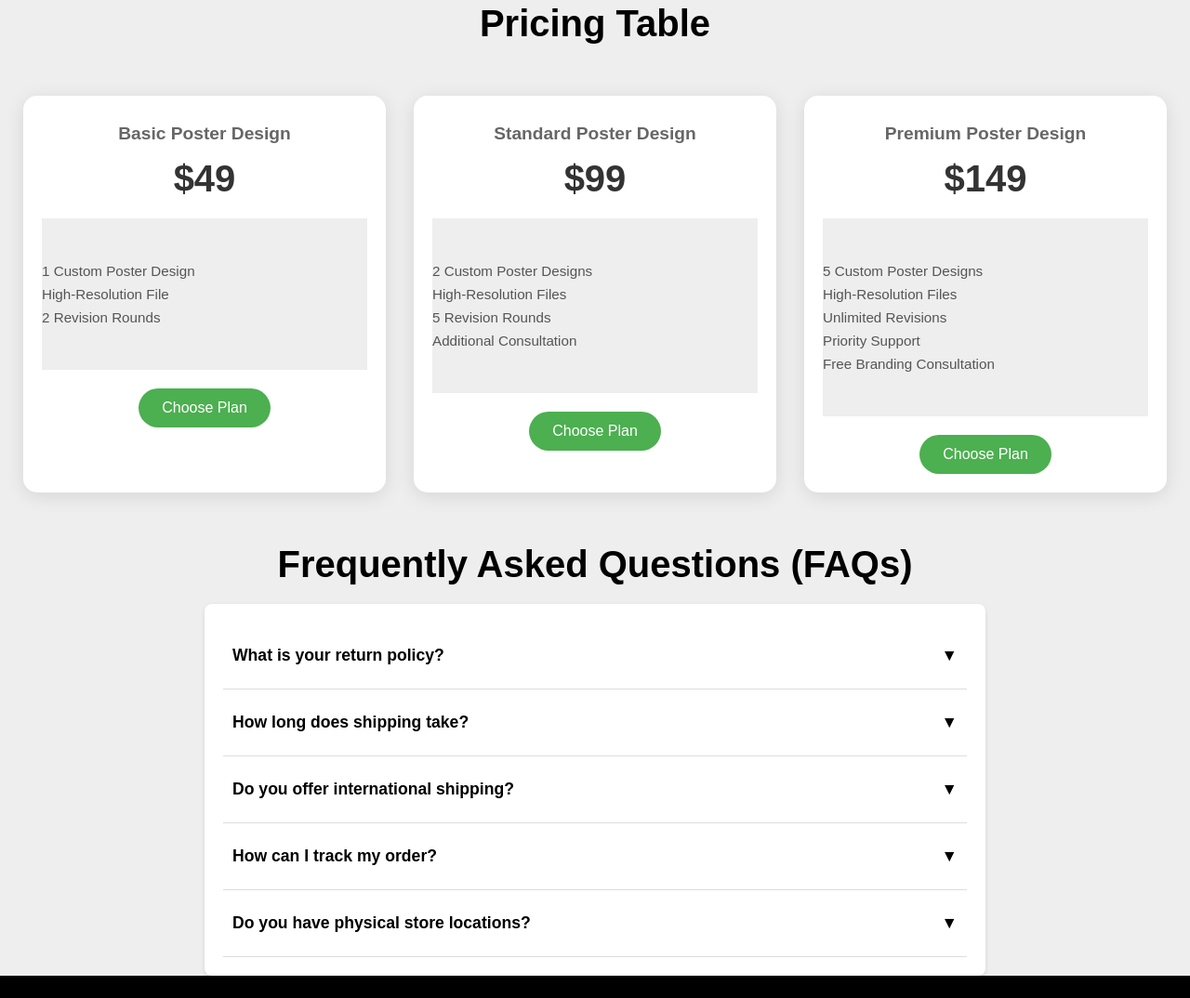
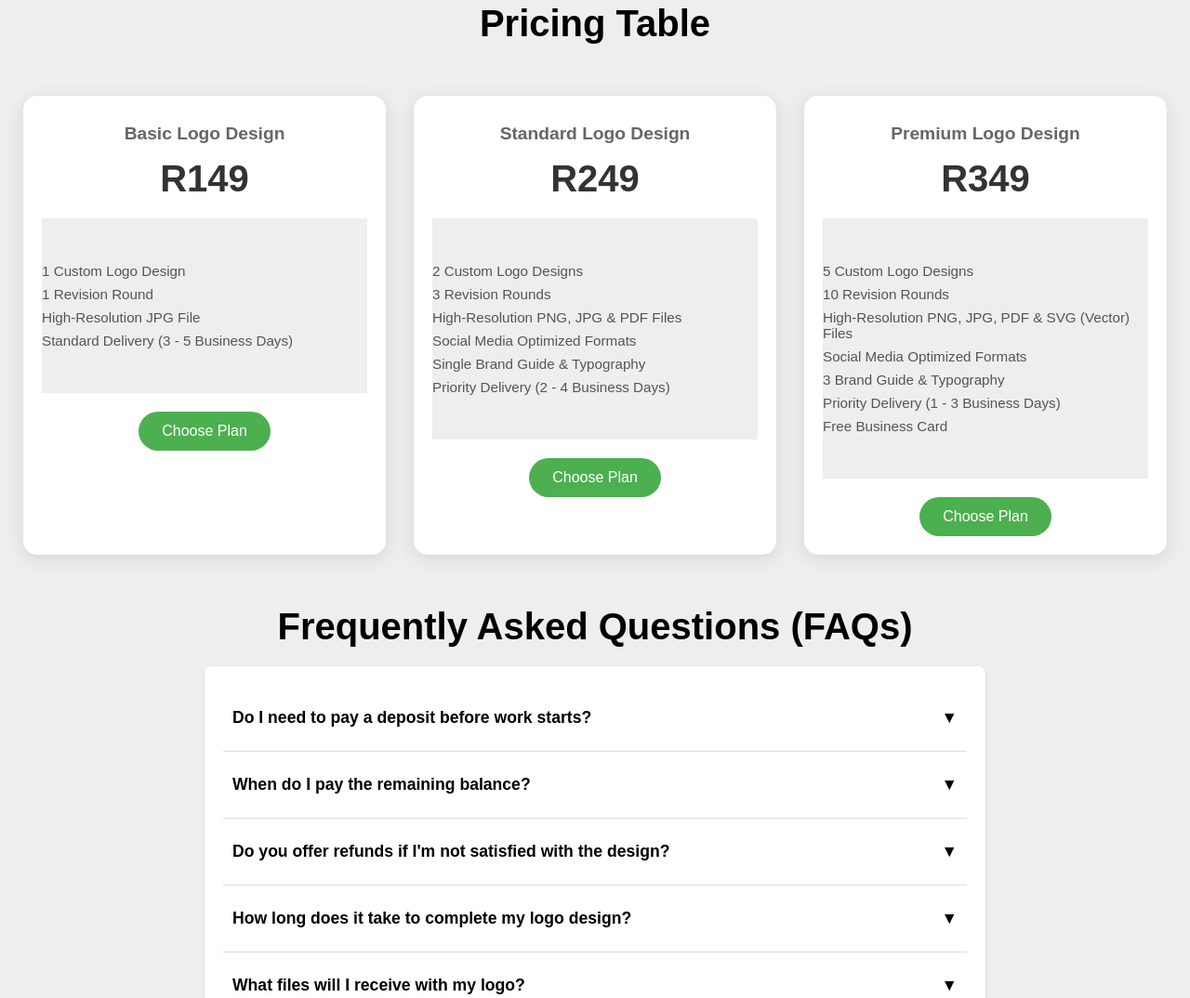
Before and after one commit to kreatifunit/home, a plain HTML site: page logos.html in a window 1280 px wide. Shown: the part 2900-3974 px from the top of the page at 93% size. Drawn offline with Linux system fonts and the light colour scheme.

Commit message:
Update logos.html

```diff
--- a/logos.html
+++ b/logos.html
@@ -17,7 +17,7 @@
     <meta property="og:title" content="Custom Logo Designs | Kreatifunit Studio">
     <meta property="og:description" content="Explore a gallery of custom logo designs created by Kreatifunit Studio. Browse through a variety of high-quality logo designs for your brand.">
     <meta property="og:image" content="assets/img/Logo.png">
-    <meta property="og:url" content="https://creativeunitstudio.github.io/home/logos.html">
+    <meta property="og:url" content="https://kreatifunit.github.io/home/logos.html">
 
     <link rel="stylesheet" href="assets/css/styles.css">
     <link rel="stylesheet" href="assets/css/gallery.css">
@@ -199,107 +199,148 @@
 
 	<h1>Pricing Table</h1>
 		<div class="pricing-table">
-        <!-- Basic Plan -->
         <div class="pricing-card">
-            <h2 class="plan-name">Basic Poster Design</h2>
-            <div class="price">$49</div>
+    <h2 class="plan-name">Basic Logo Design</h2>
+    <div class="price">R149</div>
     <ul class="features">
-                <li>1 Custom Poster Design</li>
-                <li>High-Resolution File</li>
-                <li>2 Revision Rounds</li>
+        <li>1 Custom Logo Design</li>
+        <li>1 Revision Round</li>
+        <li>High-Resolution JPG File</li>
+        <li>Standard Delivery (3 - 5 Business Days)</li>
     </ul>
     <div class="cta">
-                <button onclick="alert('You selected the Basic Plan!')">Choose Plan</button>
+        <button onclick="sendToWhatsApp('Basic Logo Design', 'R149', [
+            '1 Custom Logo Design',
+            '1 Revision Round',
+            'High-Resolution JPG File',
+            'Standard Delivery (3 - 5 Business Days)'
+        ])">Choose Plan</button>
     </div>
 </div>
 
         <!-- Standard Plan -->
 <div class="pricing-card">
-            <h2 class="plan-name">Standard Poster Design</h2>
-            <div class="price">$99</div>
+    <h2 class="plan-name">Standard Logo Design</h2>
+    <div class="price">R249</div>
     <ul class="features">
-                <li>2 Custom Poster Designs</li>
-                <li>High-Resolution Files</li>
-                <li>5 Revision Rounds</li>
-                <li>Additional Consultation</li>
+        <li>2 Custom Logo Designs</li>
+        <li>3 Revision Rounds</li>
+        <li>High-Resolution PNG, JPG & PDF Files</li>
+        <li>Social Media Optimized Formats</li>
+        <li>Single Brand Guide & Typography</li>
+        <li>Priority Delivery (2 - 4 Business Days)</li>
     </ul>
     <div class="cta">
-                <button onclick="alert('You selected the Standard Plan!')">Choose Plan</button>
+        <button onclick="sendToWhatsApp('Standard Logo Design', 'R249', [
+            '2 Custom Logo Designs',
+            '3 Revision Rounds',
+            'High-Resolution PNG, JPG & PDF Files',
+            'Social Media Optimized Formats',
+            'Single Brand Guide & Typography',
+            'Priority Delivery (2 - 4 Business Days)'
+        ])">Choose Plan</button>
     </div>
 </div>
 
         <!-- Premium Plan -->
 <div class="pricing-card">
-            <h2 class="plan-name">Premium Poster Design</h2>
-            <div class="price">$149</div>
+    <h2 class="plan-name">Premium Logo Design</h2>
+    <div class="price">R349</div>
     <ul class="features">
-                <li>5 Custom Poster Designs</li>
-                <li>High-Resolution Files</li>
-                <li>Unlimited Revisions</li>
-                <li>Priority Support</li>
-                <li>Free Branding Consultation</li>
+        <li>5 Custom Logo Designs</li>
+        <li>10 Revision Rounds</li>
+        <li>High-Resolution PNG, JPG, PDF & SVG (Vector) Files</li>
+        <li>Social Media Optimized Formats</li>
+        <li>3 Brand Guide & Typography</li>
+        <li>Priority Delivery (1 - 3 Business Days)</li>
+        <li>Free Business Card</li>
     </ul>
     <div class="cta">
-                <button onclick="alert('You selected the Premium Plan!')">Choose Plan</button>
+        <button onclick="sendToWhatsApp('Premium Logo Design', 'R349', [
+            '5 Custom Logo Designs',
+            '10 Revision Rounds',
+            'High-Resolution PNG, JPG, PDF & SVG (Vector) Files',
+            'Social Media Optimized Formats',
+            '3 Brand Guide & Typography',
+            'Priority Delivery (1 - 3 Business Days)',
+            'Free Business Card'
+        ])">Choose Plan</button>
     </div>
     </div>
 	</div>
 
-<!-- FAQ Sectin -->
+<!-- FAQ Section -->
 <h1>Frequently Asked Questions (FAQs)</h1>
 <div id="faqs">
     <div class="faq-container">
-        <!-- FAQ 1 -->
+        <!-- FAQ 1: Deposit Before Work Starts -->
         <div class="faq-item">
             <div class="faq-question" onclick="toggleAnswer(0)">
-                <span>What is your return policy?</span>
+                <span>Do I need to pay a deposit before work starts?</span>
                 <span>&#9660;</span>
             </div>
             <div class="faq-answer">
-                We accept returns within 30 days of purchase. Items must be unworn, unwashed, and in their original packaging. Please contact customer service to initiate your return.
+                Yes, a 50% deposit is required before we start working on your logo design. The remaining 50% is due upon completion when you approve the final design.
             </div>
         </div>
-        <!-- FAQ 2 -->
+
+        <!-- FAQ 2: When Do I Pay the Remaining Balance? -->
         <div class="faq-item">
             <div class="faq-question" onclick="toggleAnswer(1)">
-                <span>How long does shipping take?</span>
+                <span>When do I pay the remaining balance?</span>
                 <span>&#9660;</span>
             </div>
             <div class="faq-answer">
-                Standard delivery takes 3-5 business days. Expedited shipping options are available at checkout for faster delivery.
+                The remaining 50% balance is due after the design is completed. Once you approve the final logo, we will send you the final invoice for the remaining balance.
             </div>
         </div>
-        <!-- FAQ 3 -->
+
+        <!-- FAQ 3: Refund Policy -->
         <div class="faq-item">
             <div class="faq-question" onclick="toggleAnswer(2)">
-                <span>Do you offer international shipping?</span>
+                <span>Do you offer refunds if I'm not satisfied with the design?</span>
                 <span>&#9660;</span>
             </div>
             <div class="faq-answer">
-                Yes, we offer international shipping to most countries. Shipping fees and estimated delivery times vary by location and will be shown during checkout.
+                Unfortunately, we do not offer refunds. We work closely with you throughout the design process to ensure the logo meets your expectations. Multiple revisions are available to achieve your desired outcome.
             </div>
         </div>
-        <!-- FAQ 4 -->
+
+        <!-- FAQ 4: Completion Time for Logo Design -->
         <div class="faq-item">
             <div class="faq-question" onclick="toggleAnswer(3)">
-                <span>How can I track my order?</span>
+                <span>How long does it take to complete my logo design?</span>
                 <span>&#9660;</span>
             </div>
             <div class="faq-answer">
-                Once your order is shipped, you will receive a confirmation email with a tracking number and a link to track your package.
+                The logo design process typically takes 5 to 7 business days. This may vary depending on the complexity of your requirements and the number of revisions needed.
             </div>
         </div>
-        <!-- FAQ 5 -->
+
+        <!-- FAQ 5: Files You Receive After Completion -->
         <div class="faq-item">
             <div class="faq-question" onclick="toggleAnswer(4)">
-                <span>Do you have physical store locations?</span>
+                <span>What files will I receive with my logo?</span>
                 <span>&#9660;</span>
             </div>
             <div class="faq-answer">
-                Yes, we have physical stores in select cities. Please visit our store locator page to find a store near you.
+                Once the logo is completed and the final payment is made, you will receive the logo in various formats depending on the chosen plan, including high-resolution PNG, JPG, PDF, and SVG (Vector) files.
+            </div>
+        </div>
+
+        <!-- FAQ 6: Copyright Ownership -->
+        <div class="faq-item">
+            <div class="faq-question" onclick="toggleAnswer(5)">
+                <span>Will I own the copyright to my logo?</span>
+                <span>&#9660;</span>
+            </div>
+            <div class="faq-answer">
+                Yes, once the final payment is made, you will own the full copyright to the logo. It will be yours to use for any purpose related to your business or personal projects.
             </div>
         </div>
     </div>
+</div>
+
 
 
 
@@ -314,6 +355,29 @@
 
 
     <script src="assets/js/script.js"></script>
+
+	<script>
+function sendToWhatsApp(planName, price, features) {
+    // Prepare the message to send
+    let message = `Hello, I am interested in the ${planName}. Here are the details I would like to inquire about:
+    - Price: ${price}
+    - Features:`;
+
+    features.forEach(feature => {
+        message += `\n  - ${feature}`;
+    });
+
+    // URL encode the message to ensure it works in the WhatsApp URL
+    const encodedMessage = encodeURIComponent(message);
+
+    // WhatsApp link with your phone number and the encoded message
+    const phoneNumber = "+27726962588"; // Replace with the desired WhatsApp number
+    const url = `https://wa.me/${phoneNumber}?text=${encodedMessage}`;
+
+    // Open WhatsApp with the message
+    window.open(url, "_blank");
+}
+</script>
 
 	<!-- WhatsApp Chat Widget -->
     <div id="whatsapp-widget">
```
Lines whose indentation alone changed are shown as unchanged.
